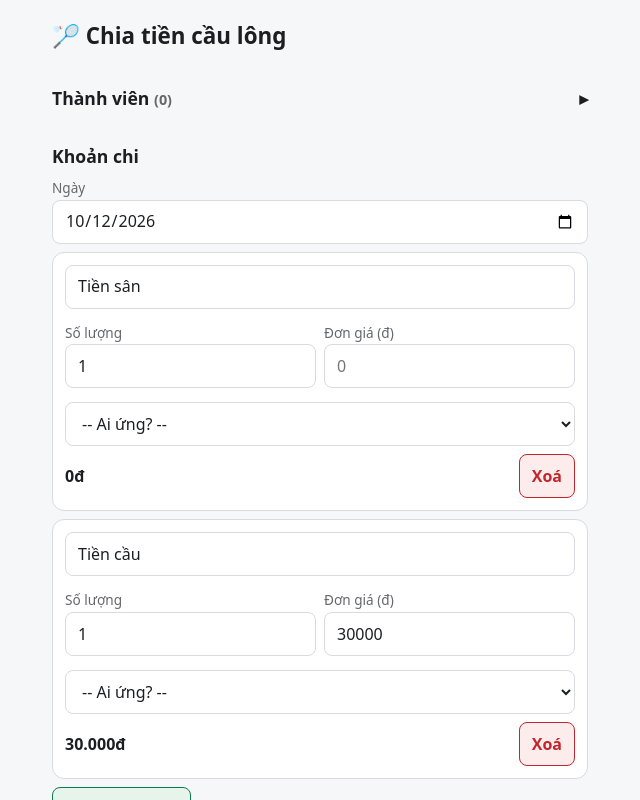
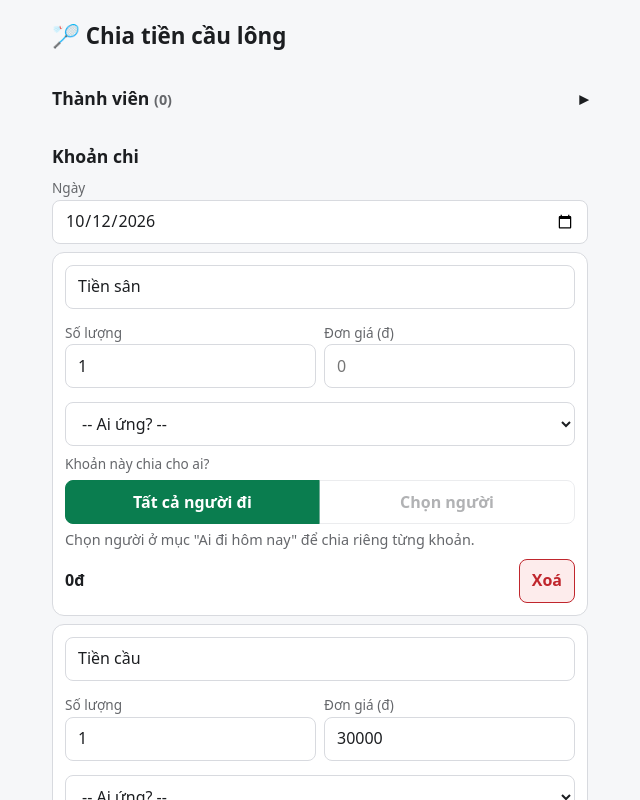
Before and after one commit to Cheeeeez/chia-tien-cau-long, a Preact app: page / in a window 1280 px wide. Shown: the top 800 px of the page, without its empty margins (320-960 px from the left). Built offline with nearby package versions, Linux system fonts and the light colour scheme.

Commit message:
Chọn người chia cho từng khoản chi (s trong bill, sharers trong draft)

```diff
--- a/src/components/Creator.tsx
+++ b/src/components/Creator.tsx
@@ -56,6 +56,62 @@ function WeightInput({ value, onCommit }: { value: number; onCommit: (w: number)
   );
 }
 
+function SharerPicker({ players, sharers, onChange }: {
+  players: Member[];
+  sharers: string[] | undefined;
+  onChange: (sharers: string[] | undefined) => void;
+}) {
+  const all = sharers === undefined;
+  const count = all ? players.length : players.filter((m) => sharers.includes(m.id)).length;
+  return (
+    <div class="sharer-picker">
+      <span class="field-label">Khoản này chia cho ai?</span>
+      <div class="segmented" role="group" aria-label="Chia cho">
+        <button type="button" class={all ? 'primary' : 'neutral'} aria-pressed={all} onClick={() => onChange(undefined)}>
+          Tất cả người đi
+        </button>
+        <button
+          type="button"
+          class={all ? 'neutral' : 'primary'}
+          aria-pressed={!all}
+          disabled={players.length === 0}
+          onClick={() => {
+            if (all) onChange(players.map((m) => m.id));
+          }}
+        >
+          Chọn người
+        </button>
+      </div>
+      {all ? (
+        <span class="hint">
+          {count > 0
+            ? `Mọi người đi hôm nay cùng chia khoản này (${count} người).`
+            : 'Chọn người ở mục "Ai đi hôm nay" để chia riêng từng khoản.'}
+        </span>
+      ) : (
+        <>
+          <div class="sharers">
+            {players.map((m) => (
+              <label class="check" key={m.id}>
+                <input
+                  type="checkbox"
+                  checked={sharers.includes(m.id)}
+                  onChange={(e) => {
+                    const on = (e.currentTarget as HTMLInputElement).checked;
+                    onChange(on ? [...sharers, m.id] : sharers.filter((id) => id !== m.id));
+                  }}
+                />
+                {m.name}
+              </label>
+            ))}
+          </div>
+          <span class="hint">Chỉ {count}/{players.length} người được tick chia khoản này; bỏ tick người không dùng.</span>
+        </>
+      )}
+    </div>
+  );
+}
+
 export function Creator({ baseUrl }: { baseUrl: string }) {
   const [roster, setRoster] = useState<Member[]>(loadRoster);
   const [rosterOpen, setRosterOpen] = useState(false);
@@ -108,6 +164,7 @@ export function Creator({ baseUrl }: { baseUrl: string }) {
   const open = openDebts(ledger, session);
   const applied = appliedDebts(roster, draft, open);
   const ids = participantIds(roster, draft);
+  const players = roster.filter((m) => (draft.weights[m.id] ?? 0) > 0);
   const errors = validateDraft(roster, draft, open);
   let result = null;
   let url = '';
@@ -254,6 +311,7 @@ export function Creator({ baseUrl }: { baseUrl: string }) {
                 <option key={m.id} value={m.id}>{m.name}</option>
               ))}
             </select>
+            <SharerPicker players={players} sharers={x.sharers} onChange={(sharers) => patchExpense(x.key, { sharers })} />
             <div class="row-actions between">
               <strong>{formatVnd(expenseAmount(x.qty, x.unitPrice))}</strong>
               <button
--- a/src/lib/bill.ts
+++ b/src/lib/bill.ts
@@ -1,5 +1,5 @@
 import { settle } from './split';
-import type { Bill, BillPerson, Debt, Draft, Member } from './types';
+import type { Bill, BillExpense, BillPerson, Debt, Draft, Member } from './types';
 
 const BAD = 'Link chia tiền không hợp lệ';
 
@@ -53,15 +53,26 @@ function assertBill(x: unknown): asserts x is Bill {
     }
   }
   if (!(sumW > 0)) fail();
+  const last = (o.p as unknown[]).length - 1;
   for (const e of o.e as unknown[]) {
     if (typeof e !== 'object' || e === null) return fail();
     const q = e as Record<string, unknown>;
     if (!isStr(q.l, 1, 40)) fail();
     if (typeof q.q !== 'number' || !Number.isFinite(q.q) || q.q <= 0 || q.q > 1000) fail();
     if (!isInt(q.u, 1, 100_000_000)) fail();
-    if (!isInt(q.by, 0, (o.p as unknown[]).length - 1)) fail();
+    if (!isInt(q.by, 0, last)) fail();
+    if (q.s !== undefined) {
+      if (!Array.isArray(q.s) || q.s.length < 1) return fail();
+      let prev = -1;
+      let w = 0;
+      for (const i of q.s as unknown[]) {
+        if (!isInt(i, prev + 1, last)) fail();
+        prev = i as number;
+        w += (o.p as BillPerson[])[prev].w;
+      }
+      if (!(w > 0)) fail();
+    }
   }
-  const last = (o.p as unknown[]).length - 1;
   if (o.a !== undefined) {
     if (!Array.isArray(o.a) || o.a.length > 60) fail();
     for (const c of o.a as unknown[]) {
@@ -130,12 +141,20 @@ export function draftToBill(roster: Member[], draft: Draft, debts: Debt[]): Bill
     return person;
   });
 
-  const e = valid.map((x) => ({
-    l: x.label.trim().slice(0, 40) || 'Khoản khác',
-    q: x.qty,
-    u: x.unitPrice,
-    by: ids.indexOf(x.payerId),
-  }));
+  const players = ids.filter((id) => (draft.weights[id] ?? 0) > 0);
+  const e = valid.map((x) => {
+    const exp: BillExpense = {
+      l: x.label.trim().slice(0, 40) || 'Khoản khác',
+      q: x.qty,
+      u: x.unitPrice,
+      by: ids.indexOf(x.payerId),
+    };
+    if (x.sharers) {
+      const chosen = new Set(x.sharers.filter((id) => players.includes(id)));
+      if (chosen.size < players.length) exp.s = ids.flatMap((id, i) => (chosen.has(id) ? [i] : []));
+    }
+    return exp;
+  });
   const bill: Bill = { v: 1, d: draft.date, p, e };
   if (applied.length > 0) {
     bill.a = applied.map((d) => [ids.indexOf(d.from), ids.indexOf(d.to), d.amount, d.date]);
@@ -161,6 +180,14 @@ export function validateDraft(roster: Member[], draft: Draft, debts: Debt[]): st
   }
   if (!roster.some((m) => draft.weights[m.id] !== undefined)) errors.push('Chưa chọn người đi');
   else if (!roster.some((m) => (draft.weights[m.id] ?? 0) > 0)) errors.push('Cần ít nhất một người có suất lớn hơn 0');
+  else {
+    const players = new Set(roster.filter((m) => (draft.weights[m.id] ?? 0) > 0).map((m) => m.id));
+    for (const x of priced) {
+      if (x.sharers && !x.sharers.some((id) => players.has(id))) {
+        errors.push(`Khoản "${x.label.trim() || 'Khoản khác'}" chưa chọn người chia`);
+      }
+    }
+  }
   if (errors.length > 0) return errors;
 
   const bill = draftToBill(roster, draft, debts);
--- a/src/lib/message.ts
+++ b/src/lib/message.ts
@@ -7,9 +7,10 @@ export function expenseLine(bill: Bill, i: number): string {
   const x = bill.e[i];
   const amount = expenseAmount(x.q, x.u);
   const payer = bill.p[x.by].n;
+  const who = x.s ? `${payer} ứng, chia cho ${x.s.map((j) => bill.p[j].n).join(', ')}` : `${payer} ứng`;
   return x.q === 1
-    ? `${x.l}: ${formatVnd(amount)} (${payer} ứng)`
-    : `${x.l}: ${x.q} × ${formatVnd(x.u)} = ${formatVnd(amount)} (${payer} ứng)`;
+    ? `${x.l}: ${formatVnd(amount)} (${who})`
+    : `${x.l}: ${x.q} × ${formatVnd(x.u)} = ${formatVnd(amount)} (${who})`;
 }
 
 export const transferLine = (bill: Bill, t: Settlement['transfers'][number]): string =>
--- a/src/lib/split.ts
+++ b/src/lib/split.ts
@@ -18,30 +18,45 @@ export function findHub(bill: Bill): number {
   return (court ?? bill.e[0]).by;
 }
 
+/** Chia `amount` cho `members` (index tăng dần, units > 0) theo phần dư lớn nhất, cộng dồn vào `shares`. */
+function allocate(amount: number, members: number[], units: number[], shares: number[]): void {
+  const U = members.reduce((a, i) => a + units[i], 0);
+  if (U === 0) return;
+  const rems: number[] = [];
+  let given = 0;
+  for (const i of members) {
+    const raw = amount * units[i];
+    const base = Math.floor(raw / U);
+    shares[i] += base;
+    given += base;
+    rems.push(raw % U);
+  }
+  let leftover = amount - given;
+  const order = rems.map((_, j) => j).sort((a, b) => rems[b] - rems[a] || a - b);
+  for (const j of order) {
+    if (leftover <= 0) break;
+    shares[members[j]] += 1;
+    leftover -= 1;
+  }
+}
+
 export function settle(bill: Bill): Settlement {
   const n = bill.p.length;
   const amounts = bill.e.map((x) => expenseAmount(x.q, x.u));
   const total = amounts.reduce((a, b) => a + b, 0);
 
-  // Chia theo hệ số, phần dư lớn nhất; toàn bộ là số nguyên đồng.
+  // Gộp các khoản cùng nhóm người chia (chỉ tính người có suất > 0), mỗi nhóm chia theo hệ số và phần dư lớn nhất; toàn bộ là số nguyên đồng.
   const units = bill.p.map((x) => Math.round(x.w * 2));
-  const U = units.reduce((a, b) => a + b, 0);
   const shares = new Array<number>(n).fill(0);
-  if (U > 0) {
-    const rems: number[] = [];
-    for (let i = 0; i < n; i++) {
-      const raw = total * units[i];
-      shares[i] = Math.floor(raw / U);
-      rems.push(raw % U);
-    }
-    let leftover = total - shares.reduce((a, b) => a + b, 0);
-    const order = rems.map((_, i) => i).sort((a, b) => rems[b] - rems[a] || a - b);
-    for (const i of order) {
-      if (leftover <= 0) break;
-      shares[i] += 1;
-      leftover -= 1;
-    }
-  }
+  const groups = new Map<string, { members: number[]; amount: number }>();
+  bill.e.forEach((x, k) => {
+    const members = (x.s ?? bill.p.map((_, i) => i)).filter((i) => units[i] > 0);
+    const key = members.join(',');
+    const g = groups.get(key);
+    if (g) g.amount += amounts[k];
+    else groups.set(key, { members, amount: amounts[k] });
+  });
+  for (const g of groups.values()) allocate(g.amount, g.members, units, shares);
 
   const paid = new Array<number>(n).fill(0);
   bill.e.forEach((x, k) => {
--- a/src/styles.css
+++ b/src/styles.css
@@ -58,6 +58,14 @@ button:disabled { opacity: 0.5; cursor: not-allowed; }
 .row-actions.wrap { flex-wrap: wrap; margin-top: 12px; }
 .row-actions.between { justify-content: space-between; }
 .check { display: flex; align-items: center; gap: 8px; min-height: 44px; }
+.sharers { display: flex; flex-wrap: wrap; gap: 0 16px; }
+.sharer-picker > * + * { margin-top: 6px; }
+.sharer-picker .field-label { display: block; font-size: 0.85rem; color: var(--muted); }
+.sharer-picker .hint { display: block; }
+.segmented { display: grid; grid-template-columns: 1fr 1fr; gap: 0; }
+.segmented button { border-radius: 0; }
+.segmented button:first-child { border-radius: 8px 0 0 8px; }
+.segmented button:last-child { border-radius: 0 8px 8px 0; margin-left: -1px; }
 .weight { display: flex; align-items: center; gap: 6px; font-size: 0.9rem; }
 .weight input { width: 80px; }
 .muted, .hint { color: var(--muted); font-size: 0.9rem; }
```
Also changed, not shown: src/lib/types.ts (+9 -2 lines), 2 other files (tests, documents, lock files or other folders).
